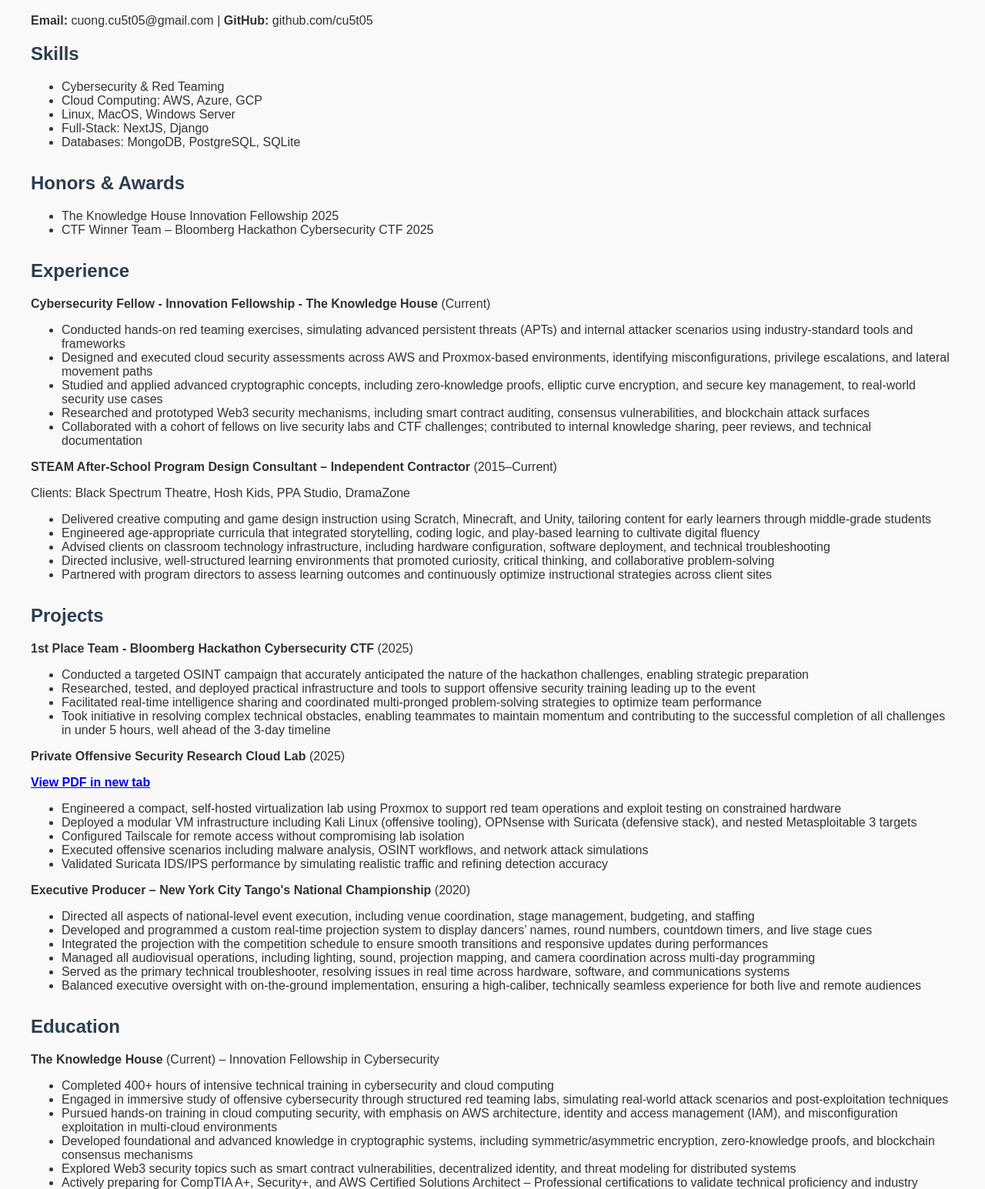
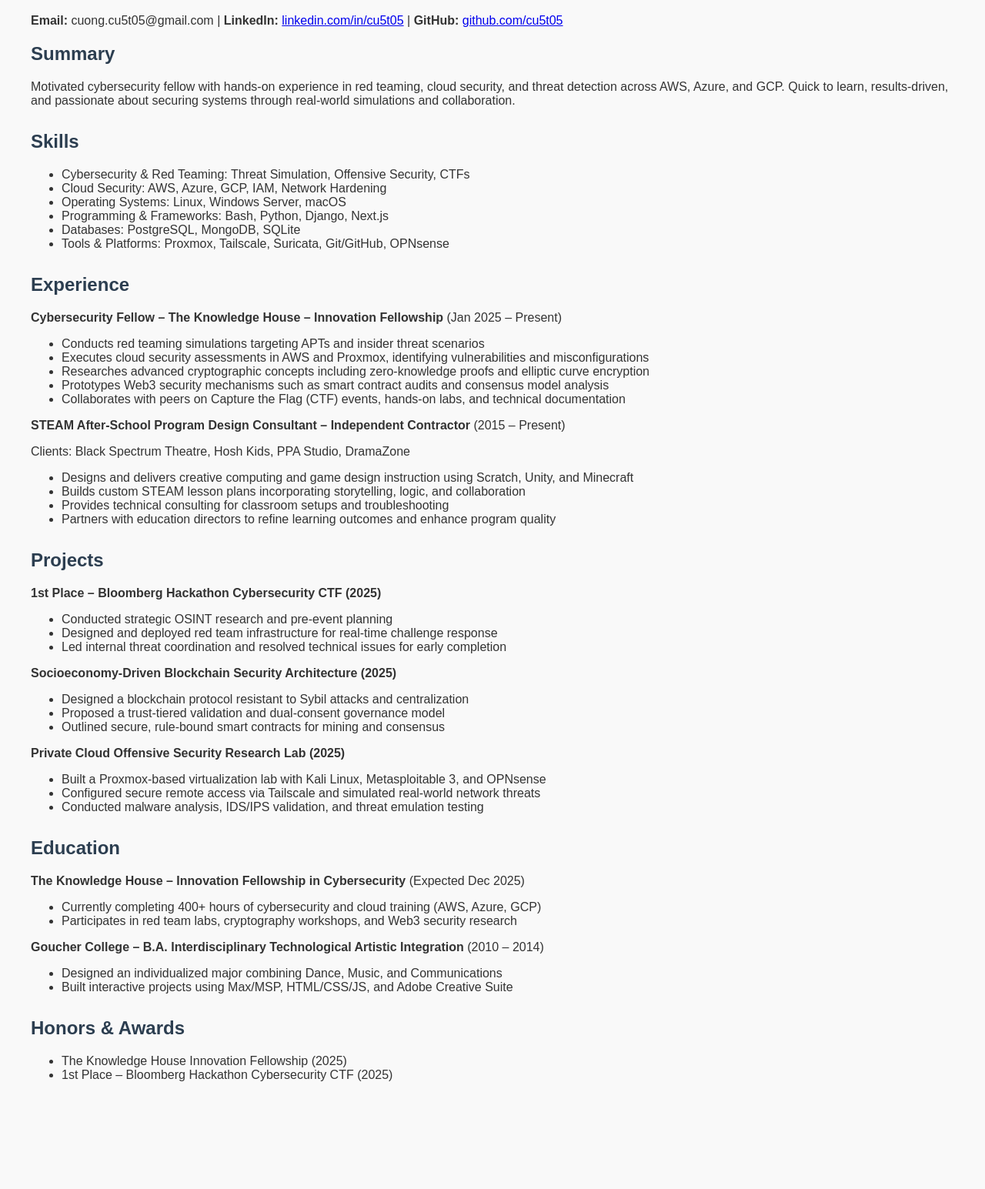
Before and after one commit to cu5t05/public, a plain HTML site: page index.html in a window 1280 px wide. Shown: the part 80-1625 px from the top of the page at 77% size. After the commit the page ends 1526 px from the top, so only its background shows below. Drawn offline with Linux system fonts and the light colour scheme.

Commit message:
Update index.html

```diff
--- a/index.html
+++ b/index.html
@@ -20,106 +20,97 @@
 </head>
 <body>
   <h1>Cuong Huy Nguyen</h1>
-  <p><strong>Email:</strong> cuong.cu5t05@gmail.com | <strong>GitHub:</strong> github.com/cu5t05</p>
+  <p>
+    <strong>Email:</strong> cuong.cu5t05@gmail.com |
+    <strong>LinkedIn:</strong> <a href="https://www.linkedin.com/in/cu5t05" target="_blank">linkedin.com/in/cu5t05</a> |
+    <strong>GitHub:</strong> <a href="https://github.com/cu5t05" target="_blank">github.com/cu5t05</a>
+  </p>
+
+  <div class="section">
+    <h2>Summary</h2>
+    <p>
+      Motivated cybersecurity fellow with hands-on experience in red teaming, cloud security, and threat detection across AWS, Azure, and GCP.
+      Quick to learn, results-driven, and passionate about securing systems through real-world simulations and collaboration.
+    </p>
+  </div>
 
   <div class="section">
     <h2>Skills</h2>
     <ul>
-      <li>Cybersecurity & Red Teaming</li>
-      <li>Cloud Computing: AWS, Azure, GCP</li>
-      <li>Linux, MacOS, Windows Server</li>
-      <li>Full-Stack: NextJS, Django</li>
-      <li>Databases: MongoDB, PostgreSQL, SQLite</li>
+      <li>Cybersecurity & Red Teaming: Threat Simulation, Offensive Security, CTFs</li>
+      <li>Cloud Security: AWS, Azure, GCP, IAM, Network Hardening</li>
+      <li>Operating Systems: Linux, Windows Server, macOS</li>
+      <li>Programming & Frameworks: Bash, Python, Django, Next.js</li>
+      <li>Databases: PostgreSQL, MongoDB, SQLite</li>
+      <li>Tools & Platforms: Proxmox, Tailscale, Suricata, Git/GitHub, OPNsense</li>
     </ul>
   </div>
-   <div class="section">
-    <h2>Honors & Awards</h2>
-    <ul>
-      <li>The Knowledge House Innovation Fellowship 2025</li>
-      <li>CTF Winner Team – Bloomberg Hackathon Cybersecurity CTF 2025</li>
-    </ul>
-  </div>
+
   <div class="section">
     <h2>Experience</h2>
-    <p><strong>Cybersecurity Fellow - Innovation Fellowship - The Knowledge House</strong> (Current)</p>
+    <p><strong>Cybersecurity Fellow – The Knowledge House – Innovation Fellowship</strong> (Jan 2025 – Present)</p>
     <ul>
-      <li>Conducted hands-on red teaming exercises, simulating advanced persistent threats (APTs) and internal attacker scenarios using industry-standard tools and frameworks</li>
-      <li>Designed and executed cloud security assessments across AWS and Proxmox-based environments, identifying misconfigurations, privilege escalations, and lateral movement paths</li>
-      <li>Studied and applied advanced cryptographic concepts, including zero-knowledge proofs, elliptic curve encryption, and secure key management, to real-world security use cases</li>
-      <li>Researched and prototyped Web3 security mechanisms, including smart contract auditing, consensus vulnerabilities, and blockchain attack surfaces</li>
-      <li>Collaborated with a cohort of fellows on live security labs and CTF challenges; contributed to internal knowledge sharing, peer reviews, and technical documentation</li>
+      <li>Conducts red teaming simulations targeting APTs and insider threat scenarios</li>
+      <li>Executes cloud security assessments in AWS and Proxmox, identifying vulnerabilities and misconfigurations</li>
+      <li>Researches advanced cryptographic concepts including zero-knowledge proofs and elliptic curve encryption</li>
+      <li>Prototypes Web3 security mechanisms such as smart contract audits and consensus model analysis</li>
+      <li>Collaborates with peers on Capture the Flag (CTF) events, hands-on labs, and technical documentation</li>
     </ul>
 
-    <p><strong>STEAM After-School Program Design Consultant – Independent Contractor</strong> (2015–Current)</p>
+    <p><strong>STEAM After-School Program Design Consultant – Independent Contractor</strong> (2015 – Present)</p>
     <p>Clients: Black Spectrum Theatre, Hosh Kids, PPA Studio, DramaZone</p>
     <ul>
-      <li>Delivered creative computing and game design instruction using Scratch, Minecraft, and Unity, tailoring content for early learners through middle-grade students</li>
-      <li>Engineered age-appropriate curricula that integrated storytelling, coding logic, and play-based learning to cultivate digital fluency</li>
-      <li>Advised clients on classroom technology infrastructure, including hardware configuration, software deployment, and technical troubleshooting</li>
-      <li>Directed inclusive, well-structured learning environments that promoted curiosity, critical thinking, and collaborative problem-solving</li>
-      <li>Partnered with program directors to assess learning outcomes and continuously optimize instructional strategies across client sites</li>
+      <li>Designs and delivers creative computing and game design instruction using Scratch, Unity, and Minecraft</li>
+      <li>Builds custom STEAM lesson plans incorporating storytelling, logic, and collaboration</li>
+      <li>Provides technical consulting for classroom setups and troubleshooting</li>
+      <li>Partners with education directors to refine learning outcomes and enhance program quality</li>
     </ul>
   </div>
 
   <div class="section">
     <h2>Projects</h2>
-    <p><strong>1st Place Team - Bloomberg Hackathon Cybersecurity CTF</strong> (2025)</p>
+    <p><strong>1st Place – Bloomberg Hackathon Cybersecurity CTF (2025)</strong></p>
     <ul>
-      <li>Conducted a targeted OSINT campaign that accurately anticipated the nature of the hackathon
-challenges, enabling strategic preparation</li>
-      <li>Researched, tested, and deployed practical infrastructure and tools to support offensive security
-training leading up to the event</li>
-      <li>Facilitated real-time intelligence sharing and coordinated multi-pronged problem-solving
-strategies to optimize team performance</li>
-      <li>Took initiative in resolving complex technical obstacles, enabling teammates to maintain
-momentum and contributing to the successful completion of all challenges in under 5 hours, well
-ahead of the 3-day timeline</li>
+      <li>Conducted strategic OSINT research and pre-event planning</li>
+      <li>Designed and deployed red team infrastructure for real-time challenge response</li>
+      <li>Led internal threat coordination and resolved technical issues for early completion</li>
     </ul>
-    <p><strong>Private Offensive Security Research Cloud Lab</strong> (2025)</p>
-    <a href="privcloudlab.pdf" target="_blank"><strong>View PDF in new tab</strong></a>
+
+    <p><strong>Socioeconomy-Driven Blockchain Security Architecture (2025)</strong></p>
     <ul>
-      <li>Engineered a compact, self-hosted virtualization lab using Proxmox to support red team
-operations and exploit testing on constrained hardware</li>
-      <li>Deployed a modular VM infrastructure including Kali Linux (offensive tooling), OPNsense with
-Suricata (defensive stack), and nested Metasploitable 3 targets</li>
-      <li>Configured Tailscale for remote access without compromising lab isolation</li>
-      <li>Executed offensive scenarios including malware analysis, OSINT workflows, and network attack
-simulations</li>
-      <li>Validated Suricata IDS/IPS performance by simulating realistic traffic and refining detection
-accuracy</li>
+      <li>Designed a blockchain protocol resistant to Sybil attacks and centralization</li>
+      <li>Proposed a trust-tiered validation and dual-consent governance model</li>
+      <li>Outlined secure, rule-bound smart contracts for mining and consensus</li>
     </ul>
-    <p><strong>Executive Producer – New York City Tango's National Championship</strong> (2020)</p>
+
+    <p><strong>Private Cloud Offensive Security Research Lab (2025)</strong></p>
     <ul>
-      <li>Directed all aspects of national-level event execution, including venue coordination, stage management, budgeting, and staffing</li>
-      <li>Developed and programmed a custom real-time projection system to display dancers’ names, round numbers, countdown timers, and live stage cues</li>
-      <li>Integrated the projection with the competition schedule to ensure smooth transitions and responsive updates during performances</li>
-      <li>Managed all audiovisual operations, including lighting, sound, projection mapping, and camera coordination across multi-day programming</li>
-      <li>Served as the primary technical troubleshooter, resolving issues in real time across hardware, software, and communications systems</li>
-      <li>Balanced executive oversight with on-the-ground implementation, ensuring a high-caliber, technically seamless experience for both live and remote audiences</li>
+      <li>Built a Proxmox-based virtualization lab with Kali Linux, Metasploitable 3, and OPNsense</li>
+      <li>Configured secure remote access via Tailscale and simulated real-world network threats</li>
+      <li>Conducted malware analysis, IDS/IPS validation, and threat emulation testing</li>
     </ul>
   </div>
 
   <div class="section">
     <h2>Education</h2>
-    <p><strong>The Knowledge House</strong> (Current) – Innovation Fellowship in Cybersecurity</p>
+    <p><strong>The Knowledge House – Innovation Fellowship in Cybersecurity</strong> (Expected Dec 2025)</p>
     <ul>
-      <li>Completed 400+ hours of intensive technical training in cybersecurity and cloud computing</li>
-      <li>Engaged in immersive study of offensive cybersecurity through structured red teaming labs, simulating real-world attack scenarios and post-exploitation techniques</li>
-      <li>Pursued hands-on training in cloud computing security, with emphasis on AWS architecture, identity and access management (IAM), and misconfiguration exploitation in multi-cloud environments</li>
-      <li>Developed foundational and advanced knowledge in cryptographic systems, including symmetric/asymmetric encryption, zero-knowledge proofs, and blockchain consensus mechanisms</li>
-      <li>Explored Web3 security topics such as smart contract vulnerabilities, decentralized identity, and threat modeling for distributed systems</li>
-      <li>Actively preparing for CompTIA A+, Security+, and AWS Certified Solutions Architect – Professional certifications to validate technical proficiency and industry readiness</li>
-      <li>Participated in peer-based learning sessions, technical walkthroughs, and collaborative capture-the-flag challenges to reinforce applied concepts across cybersecurity domains</li>
+      <li>Currently completing 400+ hours of cybersecurity and cloud training (AWS, Azure, GCP)</li>
+      <li>Participates in red team labs, cryptography workshops, and Web3 security research</li>
     </ul>
-    <p><strong>Goucher College</strong> (2010–2014) – B.A. Interdisciplinary Technological Artistic Intergration</p>
+
+    <p><strong>Goucher College – B.A. Interdisciplinary Technological Artistic Integration</strong> (2010 – 2014)</p>
     <ul>
-        <li>Admitted into Goucher’s prestigious Individualized Interdisciplinary Major (IIM) Program with approval from the Dean and three Department Chairs</li>
-        <li>Equivalent to Triple Major: Dance, Music, and Communication & Media Studies</li>
-        <li>Designed a self-directed curriculum combining technical media arts, performance theory, and software-driven storytelling</li>
-        <li>Explored creative computing through coursework in interactive design, digital media production, and programming fundamentals</li>
-        <li>Studied the intersection of physical movement and digital expression, applying concepts from choreography to user experience and systems design</li>
-        <li>Completed capstone projects blending video, sound, and code with live performance; gained proficiency in tools such as Adobe Creative Suite, Max/MSP, and HTML/CSS/JavaScript</li>
-        <li>Developed early interest in cybersecurity and digital identity through independent research and collaborative creative coding environments</li>
+      <li>Designed an individualized major combining Dance, Music, and Communications</li>
+      <li>Built interactive projects using Max/MSP, HTML/CSS/JS, and Adobe Creative Suite</li>
+    </ul>
+  </div>
+
+  <div class="section">
+    <h2>Honors & Awards</h2>
+    <ul>
+      <li>The Knowledge House Innovation Fellowship (2025)</li>
+      <li>1st Place – Bloomberg Hackathon Cybersecurity CTF (2025)</li>
     </ul>
   </div>
 </body>
```
Lines whose indentation alone changed are shown as unchanged.
